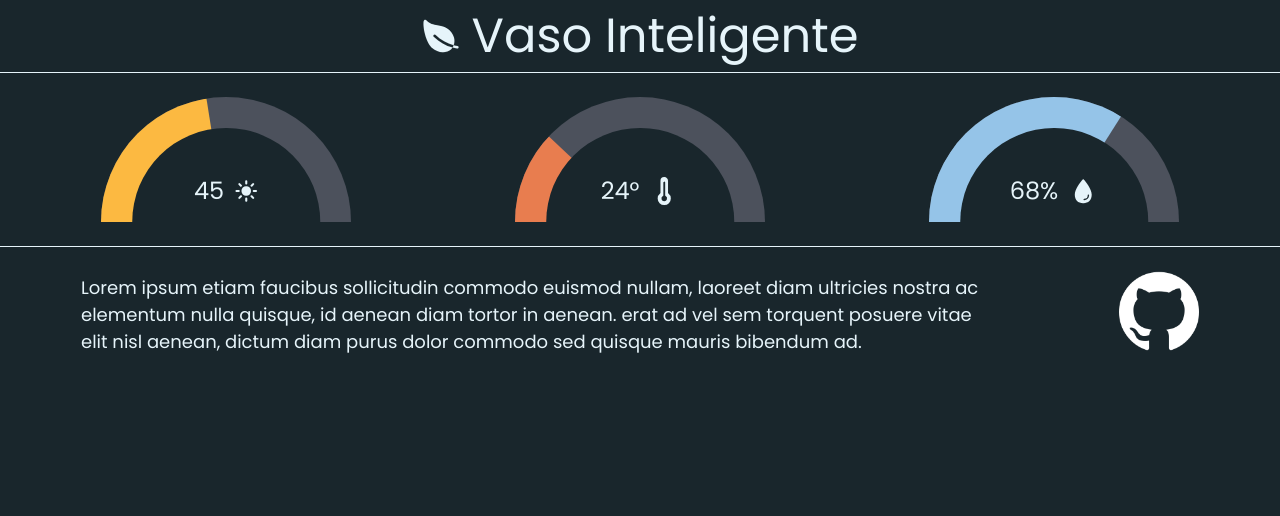
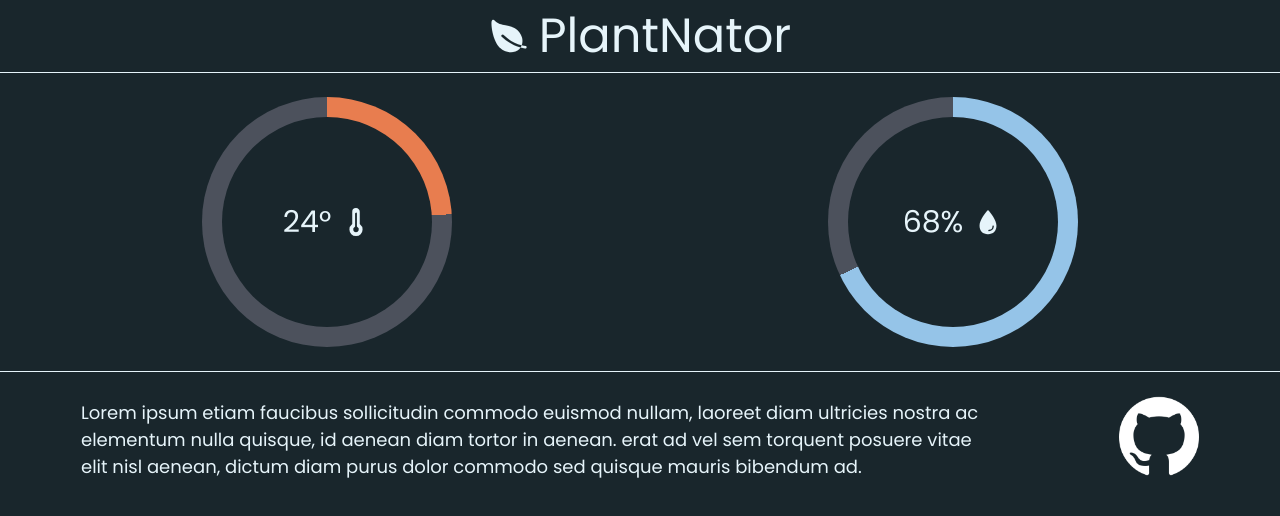
Before and after one commit to BDu4rTe/A3-Microcontroladores, a plain HTML site: page index.html in a window 1280 px wide. Drawn offline with nearby package versions, Linux system fonts and the light colour scheme.

Commit message:
modificação dos gauge

```diff
--- a/index.html
+++ b/index.html
@@ -4,52 +4,48 @@
     <meta charset="UTF-8">
     <meta http-equiv="X-UA-Compatible" content="IE=edge">
     <meta name="viewport" content="width=device-width, initial-scale=1.0">
-    <title>VasoTeste</title>
+    <title>PlantNator</title>
 
     <link rel="stylesheet/less" type="text/css" href="styles.less">
 </head>
 <body>
     <header class="cabecalho">
         <ion-icon class="icon" name="leaf" id="titulo-icon"></ion-icon>
-        <text class="name">Vaso Inteligente</text>
+        <text class="name">PlantNator</text>
     </header>
 
     <main class="conteudo">
         <section class="section-principal">
             <section class="section-graficos">
 
-                <div class="grafico-gauge">
-                    <div class="gauge">
-                        <div class="gauge-fill" id="luz"></div>
+               <!--<div class="grafico-gauge">
+                    <div class="gauge-fill" id="luz">
                         <div class="gauge-cover">
                             <t id="luz-text">50</t>
                             <ion-icon name="sunny" id="luz-icon"></ion-icon>
                         </div>
                     </div>
-                </div>
+                </div> -->
 
                 <div class="grafico-gauge">
-                    <div class="gauge">
-                        <div class="gauge-fill" id="temperatura"></div>
+                    <div class="gauge-fill" id="temperatura">
                         <div class="gauge-cover">
-                            <t id="temperatura-text">50°</t>
+                            <t class="text" id="temperatura-text">50°</t>
                             <ion-icon name="thermometer" id="temperatura-icon"></ion-icon>
                         </div>
                     </div>
                 </div>
+
                 <!-- <div class="grafico">
                     <div id="media">
 
                     </div>
                 </div> -->
 
-
-
                 <div class="grafico-gauge">
-                    <div class="gauge">
-                        <div class="gauge-fill" id="umidade"></div>
+                    <div class="gauge-fill" id="umidade">
                         <div class="gauge-cover">
-                            <t id="umidade-text">50%</t>
+                            <t class="text" id="umidade-text">50%</t>
                             <ion-icon class="icon" name="water" id="umidade-icon"></ion-icon>
                         </div>
                     </div>
--- a/main.js
+++ b/main.js
@@ -1,15 +1,9 @@
 function setGaugeFill(param, fill, complemento=null){
-    if (fill <0 || fill > 1){
-        return;
-    }
-    console.log("#" + param);
-    document.getElementById(param).style.transform = `rotate(${fill / 2}turn)`;
-    document.getElementById(param + "-text").textContent = `${Math.round(fill * 100) + complemento}`;
+    let realfill = fill * (360 / 100);
+    document.getElementById(param).style.background = param == "umidade" ? `conic-gradient(#95C4E8 ${realfill}deg, #4C515C 0deg)` : `conic-gradient(#E87D4F ${realfill}deg, #4C515C 0deg)`  ;
+    document.getElementById(param + "-text").textContent = `${fill + complemento}`;
 }
 
-setGaugeFill("luz", 0.45);
-setGaugeFill("temperatura", 0.24, "°");
-setGaugeFill("umidade", 0.68, "%");
-console.log("passou");
-
+setGaugeFill("temperatura", 24, "°");
+setGaugeFill("umidade", 68, "%");
 // fazer comunicacao com o protocolo mqtt
--- a/styles.less
+++ b/styles.less
@@ -64,75 +64,53 @@ body{
 .section-graficos{
     display: flex;
     justify-content: space-around;
-    gap: 10px;
+    gap: 20px;
 }
 
 .grafico-gauge{
     width: 100%;
     max-width: 250px;
-
-    /* =====Text===== */
     font-family: 'Poppins', sans-serif;
     font-weight: 300;
-    font-size: 24px;
+    font-size: 30px;
     color: @text-color;
 }
 
-.gauge{
-    width: 100%;
-    height: 0;
-    padding-bottom: 50%;
-    background-color: @secondary;
+
+.gauge-fill{
     position: relative;
-    border-top-left-radius: 100% 200%;
-    border-top-right-radius: 100% 200%;
-    overflow: hidden;
+    height: 250px;
+    width: 250px;
+    border-radius: 50%;
+    display: flex;
+    align-items: center;
+    justify-content: center;
 }
 
 .gauge-cover{
-    width: 75%;
-    height: 150%;
+    position: absolute;
+    height: 210px;
+    width: 210px;
     border-radius: 50%;
-    top: 25%;
-    left: 50%;
-    transform: translateX(-50%);
     background-color: @primary;
-    position: absolute;
 
-    /* =====Text===== */
     display: flex;
     gap: 10px;
     align-items: center;
     justify-content: center;
-    padding-bottom: 25%;
-    box-sizing: border-box;
 }
 
-.gauge-fill{
-    position: absolute;
-    top: 100%;
-    left: 0;
-    width: inherit;
-    height: 100%;
-    transform-origin: center top;
-    transition: transform 0.2s ease-out;
+#luz{
+    background: conic-gradient(@sun-color 3deg, @secondary 0deg);
 }
 
 #temperatura{
-    background-color: @temp-color;
-    transform: rotate(0.25turn);
+    background: conic-gradient(@temp-color 3deg, @secondary 0deg);
 }
 
 #umidade{
-    background-color: @umid-color;
-    transform: rotate(0.25turn);
+    background: conic-gradient(@umid-color 3deg, @secondary 0deg);
 }
-
-#luz{
-    background-color: @sun-color;
-    transform: rotate(0.25turn);
-}
-
 /* =====Footer===== */
 
 .footer{
```
